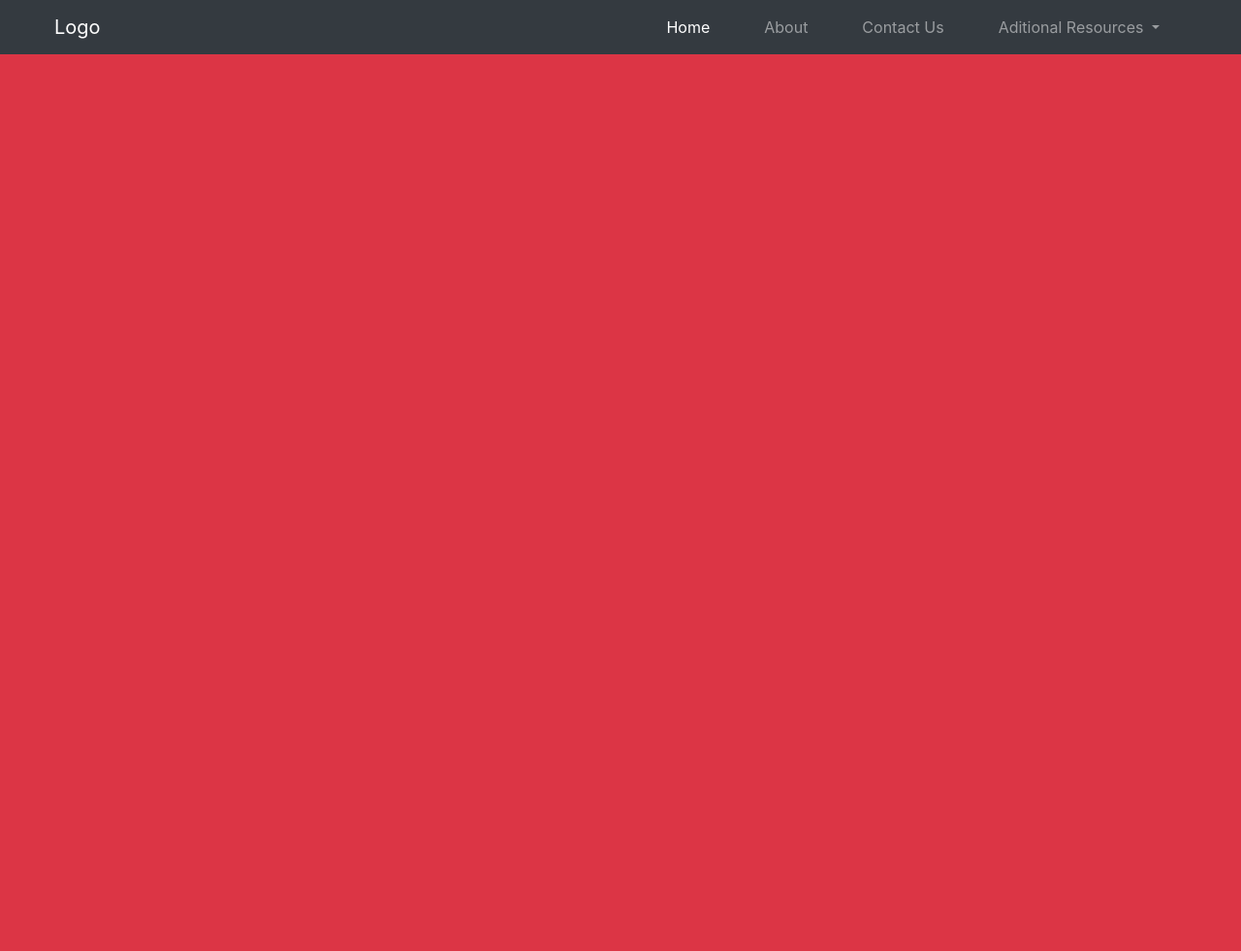
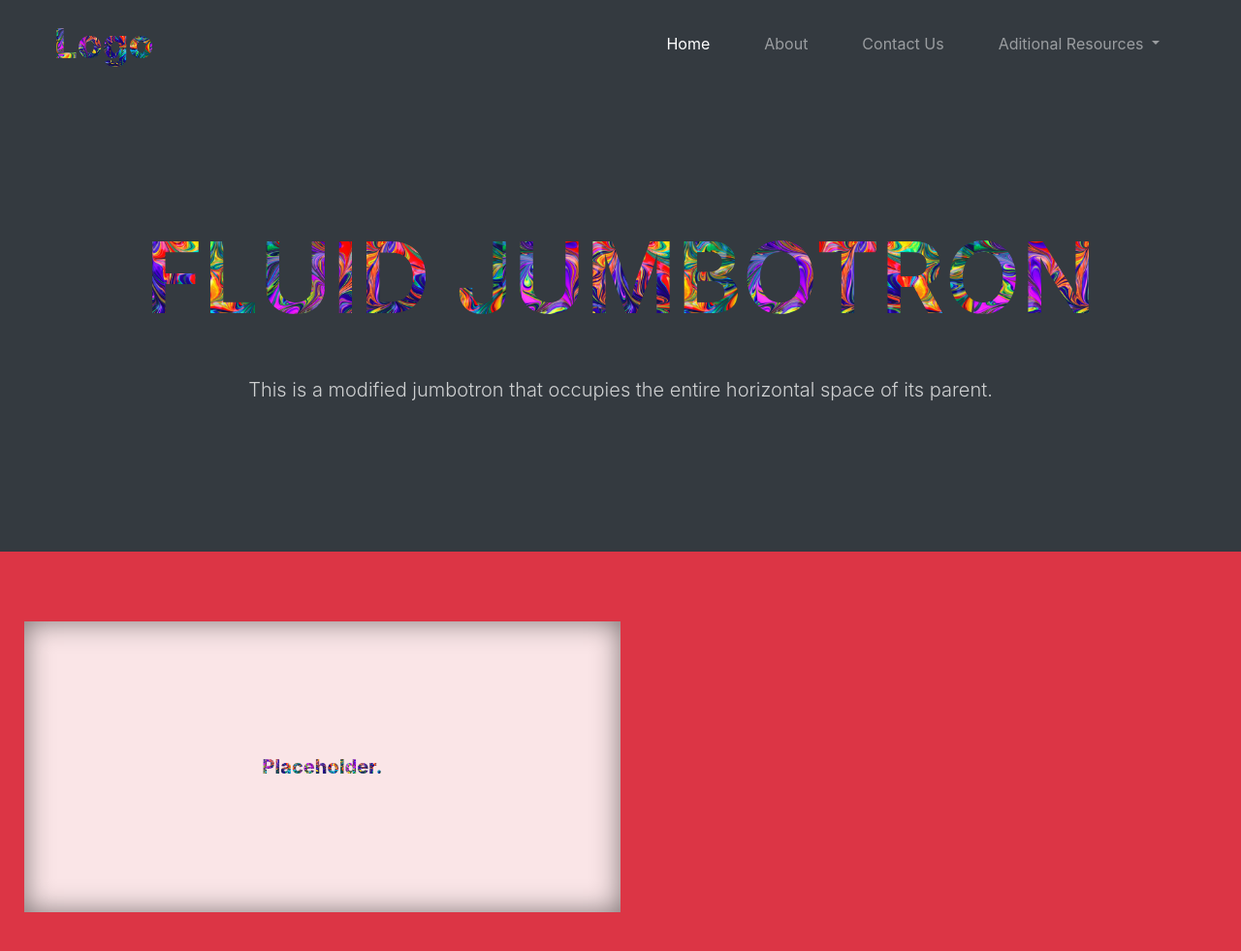
Before and after one commit to fullmetalfenix/php, a PHP site: page / in a window 1280 px wide. Shown: the whole page at 97% size. Before the commit the page ends 56 px from the top, so only its background shows below. Run offline with PHP 8.4, Linux system fonts and the light colour scheme.

Commit message:
jumbotron

```diff
--- a/index.php
+++ b/index.php
@@ -6,6 +6,26 @@ include 'header.php'
 <body>
     <div class="container-fluid">
         <?php include 'partials/navbar.php' ?>
+
+        <!-- The world famous Bootstrap "Jumbotron" -->
+        <div class="jumbotron jumbotron-fluid">
+            <div class="container">
+                <h1 class="display-4 knockout-text text-uppercase">Fluid jumbotron</h1>
+                <p class="lead text-center">This is a modified jumbotron that occupies the entire horizontal space of its parent.</p>
+            </div>
+        </div>
+
+        <div class="container-fluid my-max-width-container">
+            <div class="row">
+                <div class="col img-placeholder">
+                    <p class="knockout-text">Placeholder.</p>
+                </div>
+                <div class="col">
+
+                </div>
+
+            </div>
+        <div>
     </div>
 </body>
 </html>
--- a/main.css
+++ b/main.css
@@ -1,5 +1,6 @@
 :root{
     --max-width: 1200px;
+    --opauge-white: rgba(255,255,255, .87);
 }
 
 body{
@@ -21,3 +22,48 @@ body{
 .nav-item{
  padding: 0px 20px;
 }
+.jumbotron-fluid{
+    height: 60vh;
+    background: var(--gray-dark);
+    display: flex;
+    justify-content: center;
+    align-items: center;
+}
+.jumbotron h1{
+   /* color: var(--opauge-white);*/
+   font-weight: 600;
+   font-size: 102px;
+   padding-bottom: 40px;
+}
+.jumbotron p{
+    color: rgba(255,255,255, .76);
+}
+.my-max-width-container{
+ max-width: var(--max-width);
+ margin: 0px auto;
+ padding: 40px 0px;
+}
+.img-placeholder{
+ background: var(--opauge-white);
+ min-height: 300px;
+ display: flex;
+ align-items: center;
+ justify-content: center;
+ color: var(--gray-dark);
+ font-size: 20px;
+ box-shadow: inset 0px 0px 29px rgba(0,0,0,.5);
+}
+
+.knockout-text{
+    text-align: center;
+    background:url("img/knockout-text-background.jpg") center;
+    background-size:contain;
+    margin:auto;
+    background-clip: text;
+    -webkit-background-clip: text;
+    color:transparent;
+    font-weight: 800;
+}
+.navbar-brand .knockout-text{
+    font-size: 42px;
+}
--- a/partials/navbar.php
+++ b/partials/navbar.php
@@ -1,6 +1,6 @@
 <div class="navbar-container container-fluid">
     <nav class="navbar navbar-expand-lg navbar-dark bg-dark">
-    <a class="navbar-brand" href="#">Logo</a>
+    <a class="navbar-brand" href="#"><p class="knockout-text">Logo</p></a>
     <button class="navbar-toggler" type="button" data-toggle="collapse" data-target="#navbarSupportedContent" aria-controls="navbarSupportedContent" aria-expanded="false" aria-label="Toggle navigation">
         <span class="navbar-toggler-icon"></span>
     </button>
```
Also changed, not shown: img/knockout-text-background.jpg (added).
